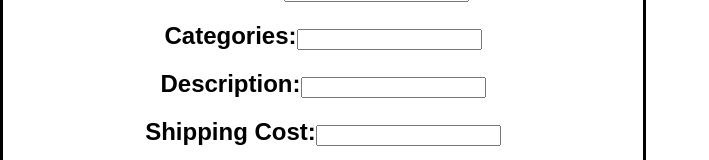
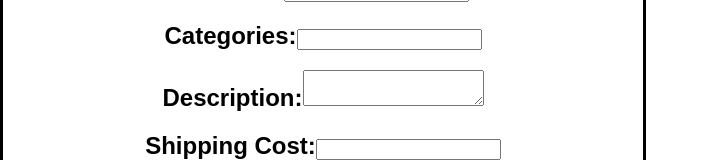
Before and after one commit to haihoang20/Harambid, a React (Create React App) app in the folder client/: page / in a window 1280 px wide. Shown: the part 545-705 px from the top of the page, without its empty margins (0-709 px from the left). Built offline with nearby package versions, Linux system fonts and the light colour scheme.

Commit message:
parse data from item view

```diff
--- a/client/src/AddItemView.js
+++ b/client/src/AddItemView.js
@@ -7,18 +7,72 @@ class AddItemView extends Component {
         this.state={
             name: "",
             maxPrice:"",
-            minPrice:""
-
+            minPrice:"",
+            duration:"",
+            categories:[],
+            description:"",
+            shippingCost:"",
+            location:"",
+            isAuthenticated:"",
         }
     }
 
     AddItem = () => {
-        alert(this.state.name);
+        alert("Name " + this.state.name
+            + "MaxPrice " + this.state.maxPrice
+            + "MinPrice " + this.state.minPrice
+            + "Duration " + this.state.duration
+            + "Categories " + this.state.categories
+            + "Description " + this.state.description
+            + "ShippingCost " + this.state.shippingCost
+            + "Location " + this.state.location);
     }
 
     handleNameChange(e){
         this.setState({
             name: e.target.value
+        });
+    }
+
+    handleMaxPriceChange(e){
+        this.setState({
+            maxPrice: e.target.value
+        });
+    }
+
+    handleMinPriceChange(e){
+        this.setState({
+            minPrice: e.target.value
+        });
+    }
+
+    handleDurationChange(e){
+        this.setState({
+            duration: e.target.value
+        });
+    }
+
+    handleCategoriesChange(e){
+        this.setState({
+            categories: e.target.value
+        });
+    }
+
+    handleDescriptionChange(e){
+        this.setState({
+            description: e.target.value
+        });
+    }
+
+    handleShippingCostChange(e){
+        this.setState({
+            shippingCost: e.target.value
+        });
+    }
+
+    handleLocationChange(e){
+        this.setState({
+            location: e.target.value
         });
     }
 
@@ -35,31 +89,32 @@ class AddItemView extends Component {
             </h2>
             <h2>
             Max price:
-                <input type="text" name="maxPrice" />
+                <input type="text" name="maxPrice" onChange={(e) => this.handleMaxPriceChange(e)}/>
             </h2>
             <h2>
             Min Price:
-                <input type="text" name="minPrice" />
+                <input type="text" name="minPrice" onChange={(e) => this.handleMinPriceChange(e)}/>
             </h2>
             <h2>
             Duration:
-                <input type="text" name="duration" />
+                <input type="text" name="duration" onChange={(e) => this.handleDurationChange(e)}/>
             </h2>
             <h2>
             Categories:
-                <input type="text" name="categories" />
+                <input type="text" name="categories" onChange={(e) => this.handleCategoriesChange(e)} />
             </h2>
             <h2>
             Description:
-                <input type="text" name="description" />
+                <textarea name="body"
+                    onChange={(e) => this.handleDescriptionChange(e)}/>
             </h2>
             <h2>
             Shipping Cost:
-                <input type="text" name="shippingCost" />
+                <input type="text" name="shippingCost" onChange={(e) => this.handleShippingCostChange(e)}/>
             </h2>
             <h2>
             Location:
-                <select>
+                <select onChange={(e) => this.handleLocationChange(e)}>
                 <option value="-"> - </option>
                 <option value="ca">Canada</option>
                 <option value="us">USA</option>
```
